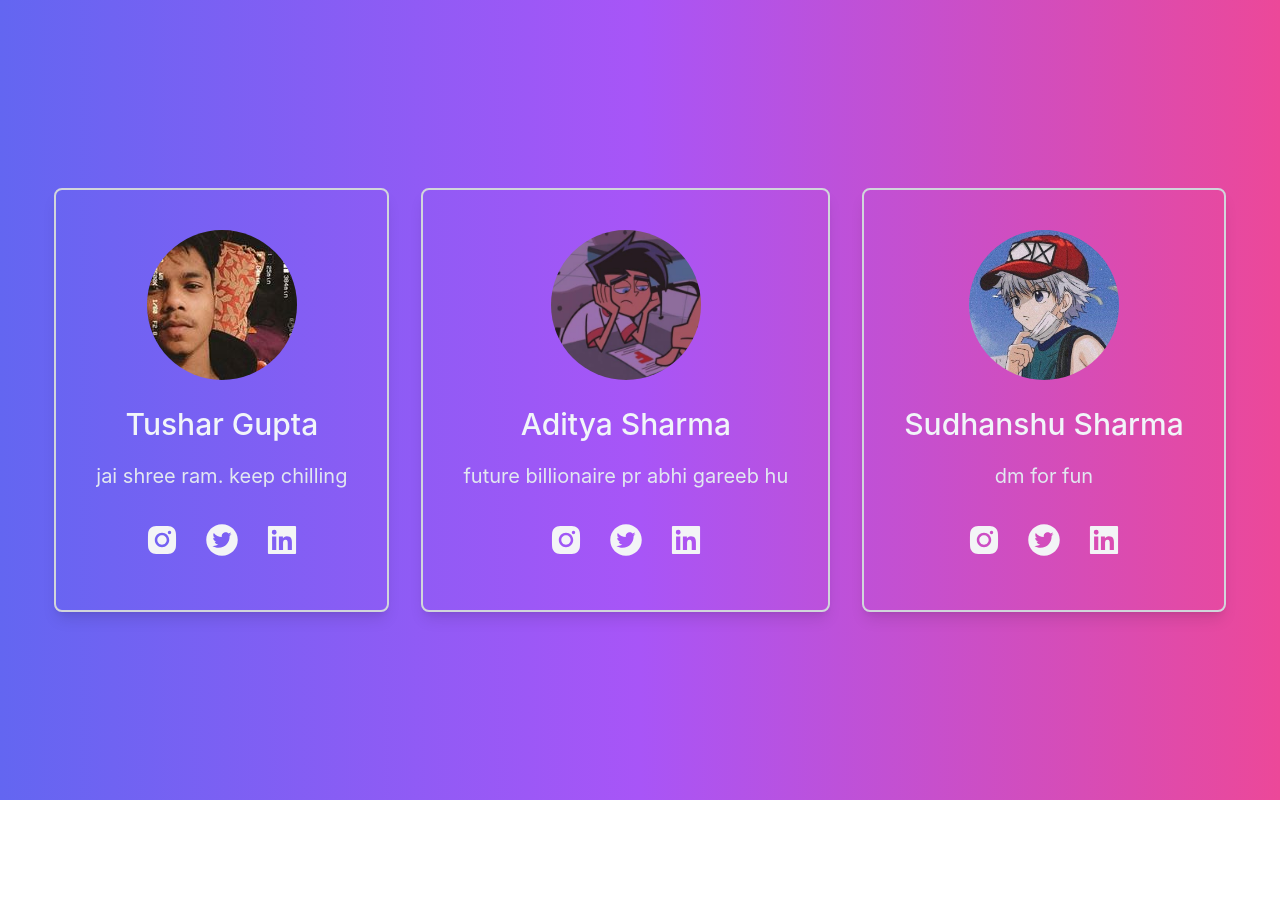
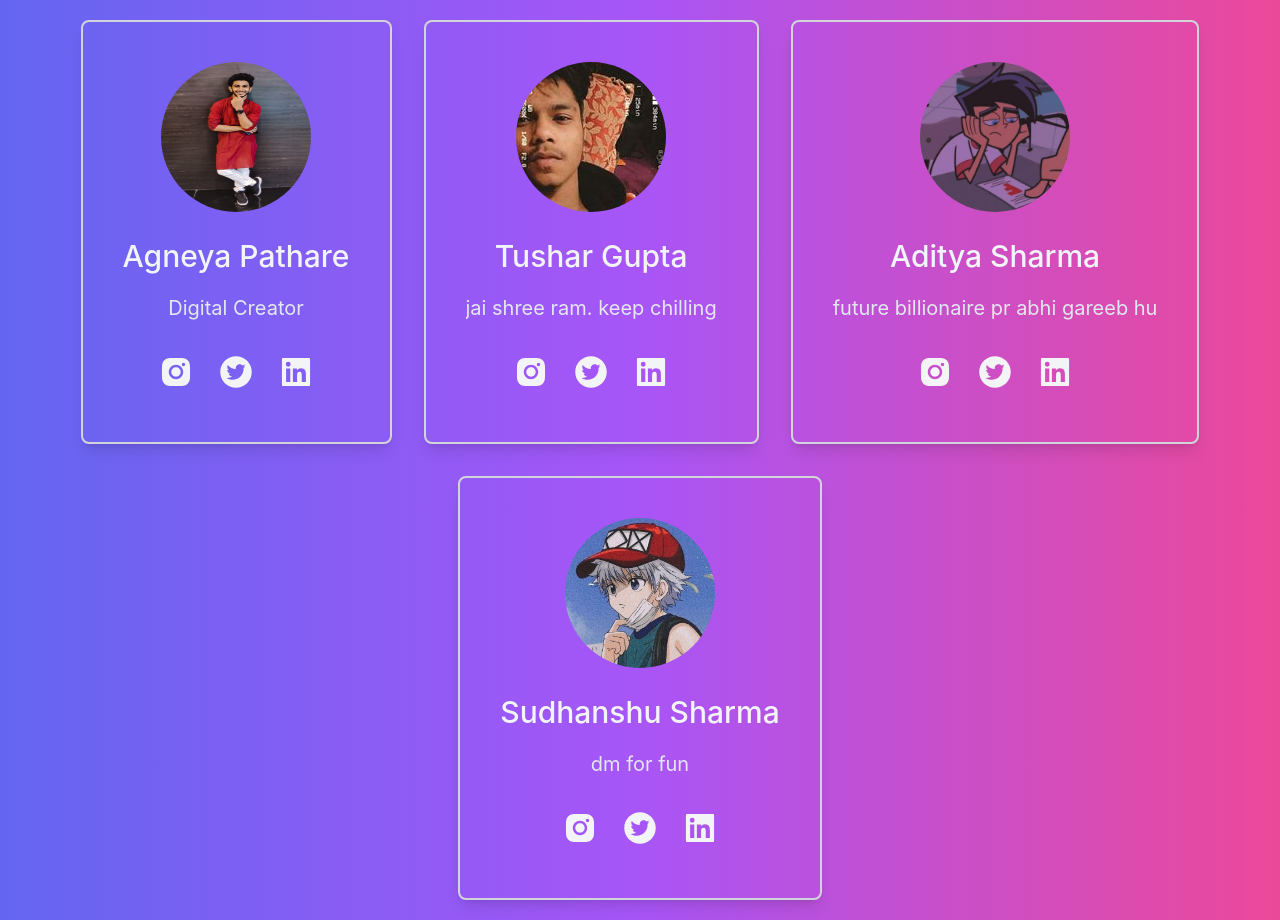
Before and after one commit to jayantchaudhari18/Student_Info, a Next.js app: page / in a window 1280 px wide. Before the commit the page ends 800 px from the top, so only its background shows below. Built offline with nearby package versions, Linux system fonts and the light colour scheme.

Commit message:
added profile card

```diff
--- a/pages/index.js
+++ b/pages/index.js
@@ -4,6 +4,7 @@ import Card from '../components/Card'
 import TusharGupta from "../Images/TusharGupta.jpg"
 import AdityaSharma from "../Images/AdityaSharma.jpg"
 import SudhanshuSharma from "../Images/SudhanshuSharma.jpg"
+import AgneyaPathare from '../Images/AgneyaPathare.jpg'
 
 export default function Home() {
   return (
@@ -16,13 +17,14 @@ export default function Home() {
 
       <main className=' flex gap-8 justify-center flex-wrap min-h-screen bg-gradient-to-r from-indigo-500 via-purple-500 to-pink-500 p-10 md:p-5'>
 
+        <Card image={AgneyaPathare}name = "Agneya Pathare" about="Digital Creator" instagram= "https://www.instagram.com/agneya_pathare/"  twitter="https://twitter.com/agneya_pathare" linkedin="https://www.linkedin.com/in/agneya-pathare"/>
 
         <Card image={TusharGupta}name = "Tushar Gupta" about="jai shree ram. keep chilling " instagram= "https://www.instagram.com/trust_afk/"  twitter="https://twitter.com/ohh_hii_tusharr" linkedin="https://www.linkedin.com/in/tushar-gupta-10a151202/"/>
 
 
         <Card image={AdityaSharma}name = "Aditya Sharma" about="future billionaire pr abhi gareeb hu" instagram= "https://www.instagram.com/iaddy29/"  twitter="https://twitter.com/iaddy29" linkedin="https://www.linkedin.com/in/aditya-sharma-2b4a64222/"/>
 
-       <Card image={SudhanshuSharma}name = "Sudhanshu Sharma" about="dm for fun" instagram= "https://www.instagram.com/cpt_n3m0_22/"  twitter="https://twitter.com/Sudhanshu226922" linkedin="https://www.linkedin.com/in/sudhanshu-sharma-9376931b7/"/>
+        <Card image={SudhanshuSharma}name = "Sudhanshu Sharma" about="dm for fun" instagram= "https://www.instagram.com/cpt_n3m0_22/"  twitter="https://twitter.com/Sudhanshu226922" linkedin="https://www.linkedin.com/in/sudhanshu-sharma-9376931b7/"/>
 
       </main>
 
```
Also changed, not shown: Images/AgneyaPathare.jpg (added).
